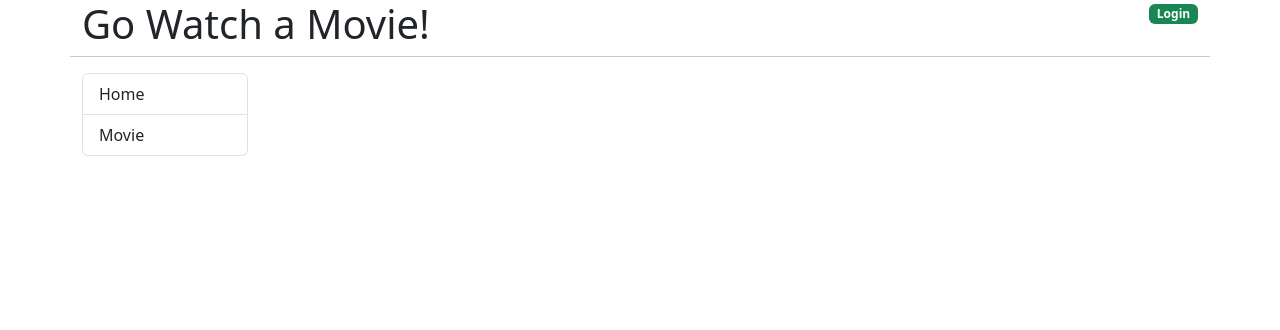
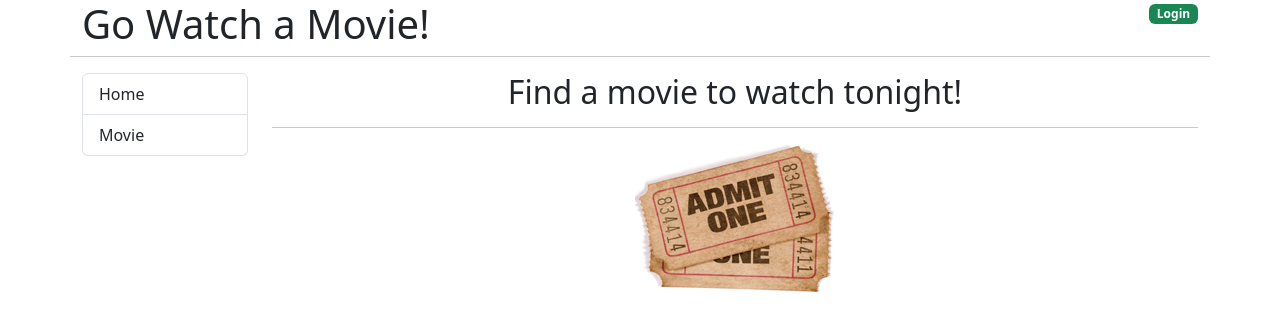
Before and after one commit to kenya6565/go-movies-front-end, a React (Create React App) app: page / in a window 1280 px wide. Shown: the top 330 px of the page. Built offline with nearby package versions, Linux system fonts and the light colour scheme.

Commit message:
use Home.tsx in App.tsx

```diff
--- a/src/App.tsx
+++ b/src/App.tsx
@@ -1,4 +1,5 @@
 import React from "react";
+import Home from "./components/Home";
 
 function App() {
   return (
@@ -27,7 +28,9 @@ function App() {
             </div>
           </nav>
         </div>
-        <div className="col-md-10"></div>
+        <div className="col-md-10">
+          <Home />
+        </div>
       </div>
     </div>
   );
--- a/src/components/Home.tsx
+++ b/src/components/Home.tsx
@@ -1,9 +1,11 @@
 import React from "react";
-
+import Ticket from "./../images/movie_tickets.jpg";
 const Home = () => {
   return (
     <div className="text-center">
       <h2>Find a movie to watch tonight!</h2>
+      <hr />
+      <img src={Ticket} alt="movie tickets" />
     </div>
   );
 };
```
Also changed, not shown: src/images/movie_tickets.jpg (added).
